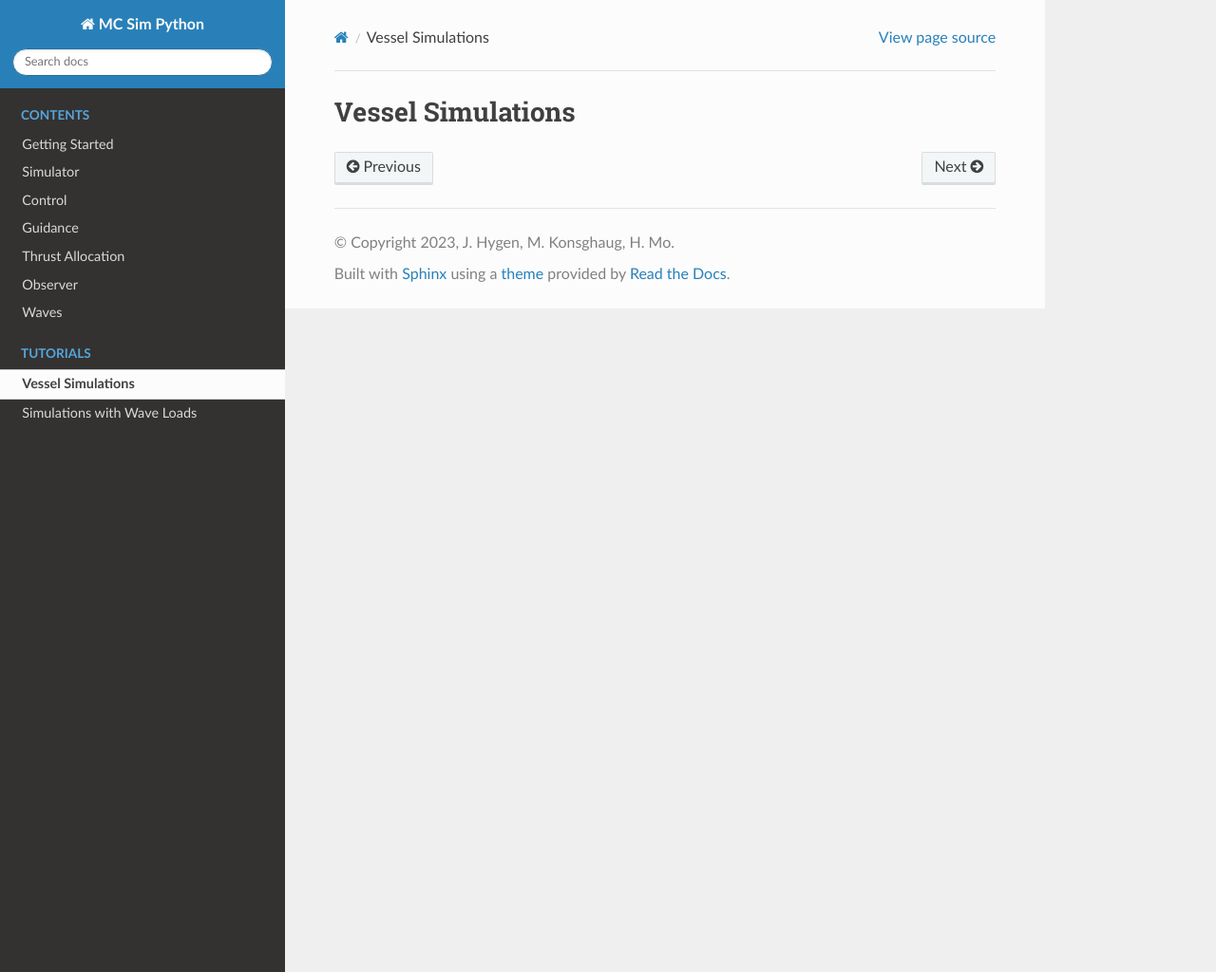
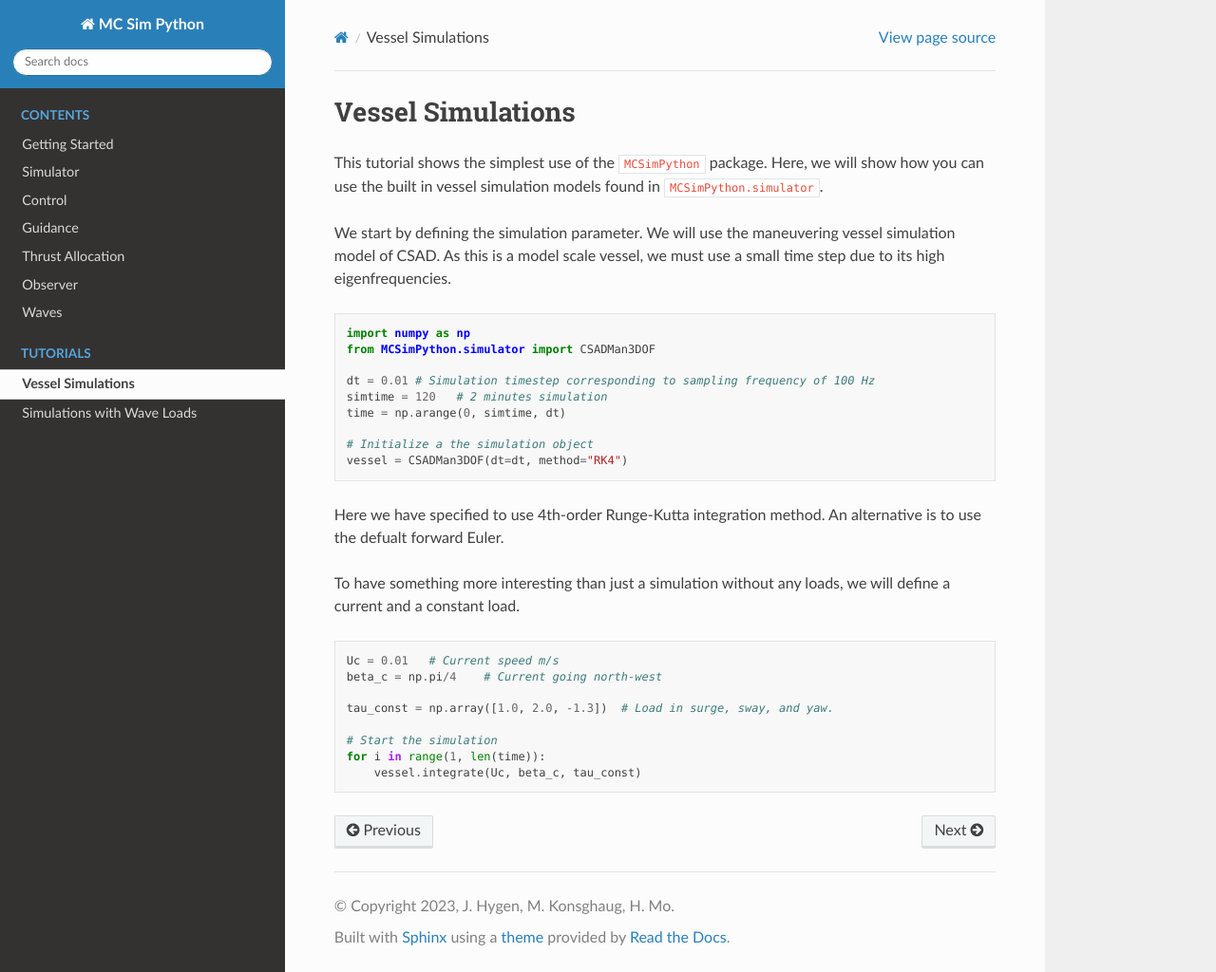
Before and after one commit to janerikhy/Wave-Model, a Sphinx documentation site: the page built from docs/tutorials/simulation.rst, in a window 1280 px wide and 1024 px high. Shown: the whole window at 95% size. Built offline with Sphinx 7.4.7 and the Read the Docs theme 2.0.0, drawn with Linux system fonts in a browser that asks for light colours.

Commit message:
Create vessel simulation tutorial

```diff
--- a/docs/tutorials/simulation.rst
+++ b/docs/tutorials/simulation.rst
@@ -1,2 +1,36 @@
 Vessel Simulations
 ==================
+
+This tutorial shows the simplest use of the ``MCSimPython`` package. Here, we will show how you can use
+the built in vessel simulation models found in ``MCSimPython.simulator``.
+
+
+We start by defining the simulation parameter. We will use the maneuvering vessel simulation model of CSAD.
+As this is a model scale vessel, we must use a small time step due to its high eigenfrequencies.
+
+.. code-block:: python
+
+    import numpy as np
+    from MCSimPython.simulator import CSADMan3DOF
+
+    dt = 0.01 # Simulation timestep corresponding to sampling frequency of 100 Hz
+    simtime = 120   # 2 minutes simulation
+    time = np.arange(0, simtime, dt)
+
+    # Initialize a the simulation object
+    vessel = CSADMan3DOF(dt=dt, method="RK4")
+
+Here we have specified to use 4th-order Runge-Kutta integration method. An alternative is to use the defualt forward Euler.
+
+To have something more interesting than just a simulation without any loads, we will define a current and a constant load.
+
+.. code-block:: python
+
+    Uc = 0.01   # Current speed m/s
+    beta_c = np.pi/4    # Current going north-west
+
+    tau_const = np.array([1.0, 2.0, -1.3])  # Load in surge, sway, and yaw.
+
+    # Start the simulation
+    for i in range(1, len(time)):
+        vessel.integrate(Uc, beta_c, tau_const)
```
